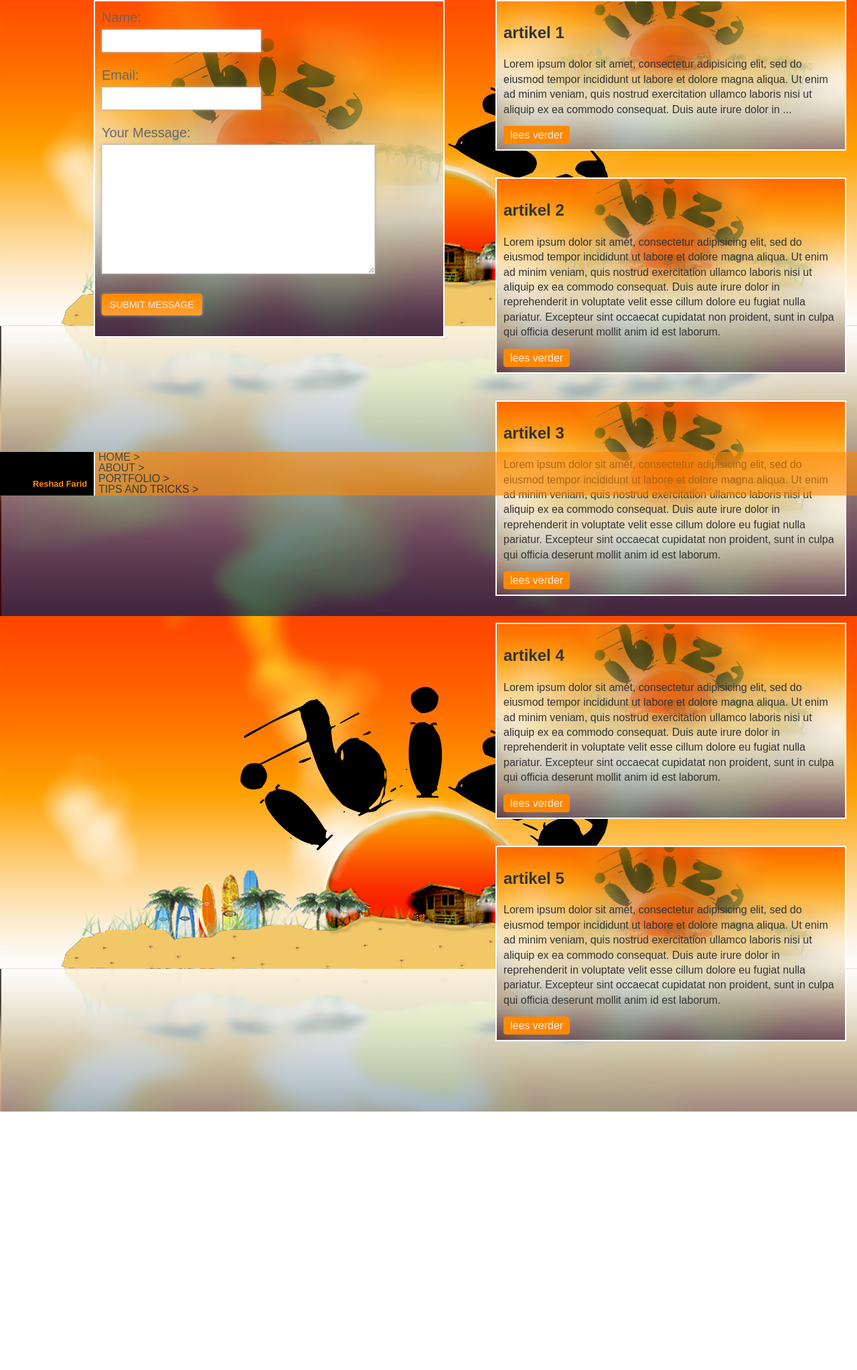
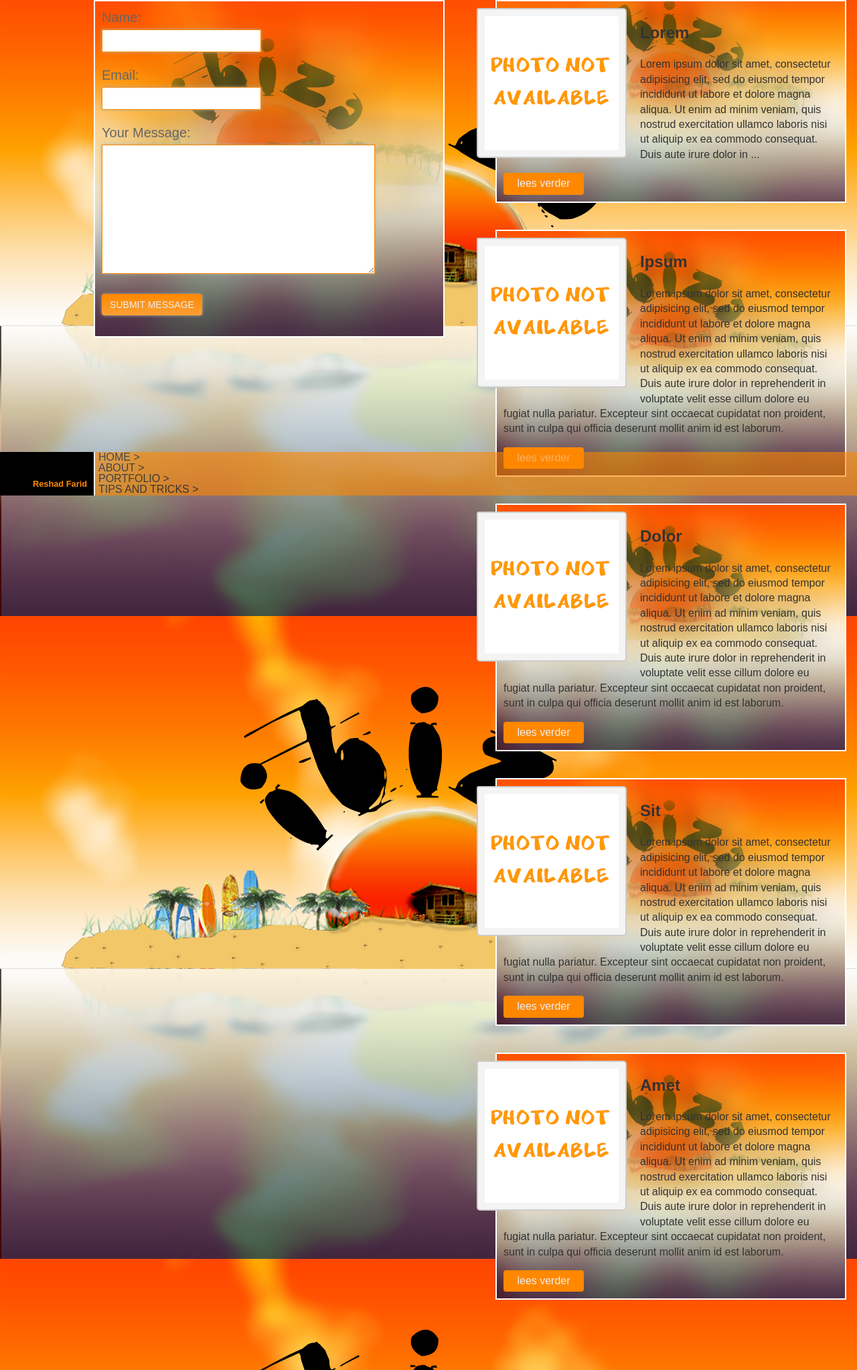
Before and after one commit to reshadf/projectx, a PHP site: page / in a window 1280 px wide. Shown: the part 40-2086 px from the top of the page at 67% size. Before the commit the page ends 1700 px from the top, so only its background shows below. Run offline with PHP 8.4, Linux system fonts and the light colour scheme; some libraries are stand-ins or nearby versions.

Commit message:
added nofoto and changed/added some css

```diff
--- a/css/design.css
+++ b/css/design.css
@@ -264,6 +264,7 @@ label {
 	padding: 5px 10px 5px 10px;
 	color: #eee;
 	position: relative;
+	display: block;
 	width: 100px;
 	background-color: #FF8800;
 	text-align: center;
@@ -289,3 +290,71 @@ label {
 	background-color: #eee;
 	color: #FF8800;
 }
+
+figure img{
+width: 200px;
+height: 200px;
+}
+
+/* Post thumbnail and images */
+figure {
+	background: #f4f4f4;
+	border: 2px solid #cecdcd;
+	border-radius: 3px 5px 5px 5px;
+	float: left;
+	padding: 10px;
+	text-align: center;
+	-webkit-transition: border 200ms ease;
+	/*-moz-transition: border 200ms ease;*/
+	transition: border 200ms ease;
+}
+
+figure:hover {
+	border: 2px solid #FF8800;
+}
+
+figure,
+figure.alignleft  {
+	margin: 0 20px 20px 0;
+}
+
+figure.alignright {
+	margin: 0 0 20px 20px;
+}
+
+figure {
+	margin-left: -40px;
+}
+
+figcaption {
+	margin: 10px 0;
+	font: 14px 'Droid Serif', Georgia, serif;
+	color: #555;
+	text-align: center;
+	text-shadow: 0 1px 0 #fff;
+}
+
+/* Thumbnail rotation */
+/*.thumbnail,
+.post:nth-of-type(2n) .thumbnail:hover {
+	-webkit-transform: rotate(0.45deg);
+	-moz-transform: rotate(0.45deg);
+	transform: rotate(0.45deg);
+}
+
+.thumbnail:hover,
+.post:nth-of-type(2n) .thumbnail {
+	-webkit-transform: rotate(-0.45deg);
+	-moz-transform: rotate(-0.45deg);
+	transform: rotate(-0.45deg);
+}*/
+
+ input, textarea {
+  @include transition(all 0.30s ease-in-out);
+  border: 1px solid #FF8800;
+}
+
+input:focus, textarea:focus {
+  @include box-shadow(0 0 5px rgba(227, 0, 91, 1));
+  border: 1px solid rgba(255, 136, 100, 2);
+}
--- a/index.html
+++ b/index.html
@@ -27,6 +27,7 @@
         <li><a href="#">Tips and Tricks ></a></li>
       </ul>
     </nav>
+
   </header>
   <div class="container" role="main">
     <div class="main">
@@ -57,7 +58,10 @@
     </div>
     <div class="content">
       <article>
-        <h2>artikel 1</h2>
+        <figure>
+                <a href="#"><img src="img/nofoto.gif" alt="Post thumbnail" class="thumbnail alignleft" /></a>
+            </figure>
+        <h2>Lorem</h2>
         <p>
           Lorem ipsum dolor sit amet, consectetur adipisicing elit, sed do eiusmod
           tempor incididunt ut labore et dolore magna aliqua. Ut enim ad minim veniam,
@@ -68,7 +72,10 @@
       </article>
 
       <article>
-        <h2>artikel 2</h2>
+         <figure>
+                <a href="#"><img src="img/nofoto.gif" alt="Post thumbnail" class="thumbnail alignleft" /></a>
+            </figure>
+        <h2>Ipsum</h2>
         <p>
           Lorem ipsum dolor sit amet, consectetur adipisicing elit, sed do eiusmod
           tempor incididunt ut labore et dolore magna aliqua. Ut enim ad minim veniam,
@@ -81,7 +88,10 @@
       </article>
 
       <article>
-        <h2>artikel 3</h2>
+        <figure>
+                <a href="#"><img src="img/nofoto.gif" alt="Post thumbnail" class="thumbnail alignleft" /></a>
+            </figure>
+        <h2>Dolor</h2>
         <p>
           Lorem ipsum dolor sit amet, consectetur adipisicing elit, sed do eiusmod
           tempor incididunt ut labore et dolore magna aliqua. Ut enim ad minim veniam,
@@ -93,7 +103,10 @@
         <a class="read-more" href="#">lees verder</a>
       </article>
       <article>
-        <h2>artikel 4</h2>
+        <figure>
+                <a href="#"><img src="img/nofoto.gif" alt="Post thumbnail" class="thumbnail alignleft" /></a>
+            </figure>
+        <h2>Sit</h2>
         <p>
           Lorem ipsum dolor sit amet, consectetur adipisicing elit, sed do eiusmod
           tempor incididunt ut labore et dolore magna aliqua. Ut enim ad minim veniam,
@@ -106,7 +119,10 @@
       </article>
 
       <article>
-        <h2>artikel 5</h2>
+         <figure>
+                <a href="#"><img src="img/nofoto.gif" alt="Post thumbnail" class="thumbnail alignleft" /></a>
+            </figure>
+        <h2>Amet</h2>
         <p>
           Lorem ipsum dolor sit amet, consectetur adipisicing elit, sed do eiusmod
           tempor incididunt ut labore et dolore magna aliqua. Ut enim ad minim veniam,
```
Also changed, not shown: img/nofoto.gif (added). Lines whose indentation alone changed are shown as unchanged.
